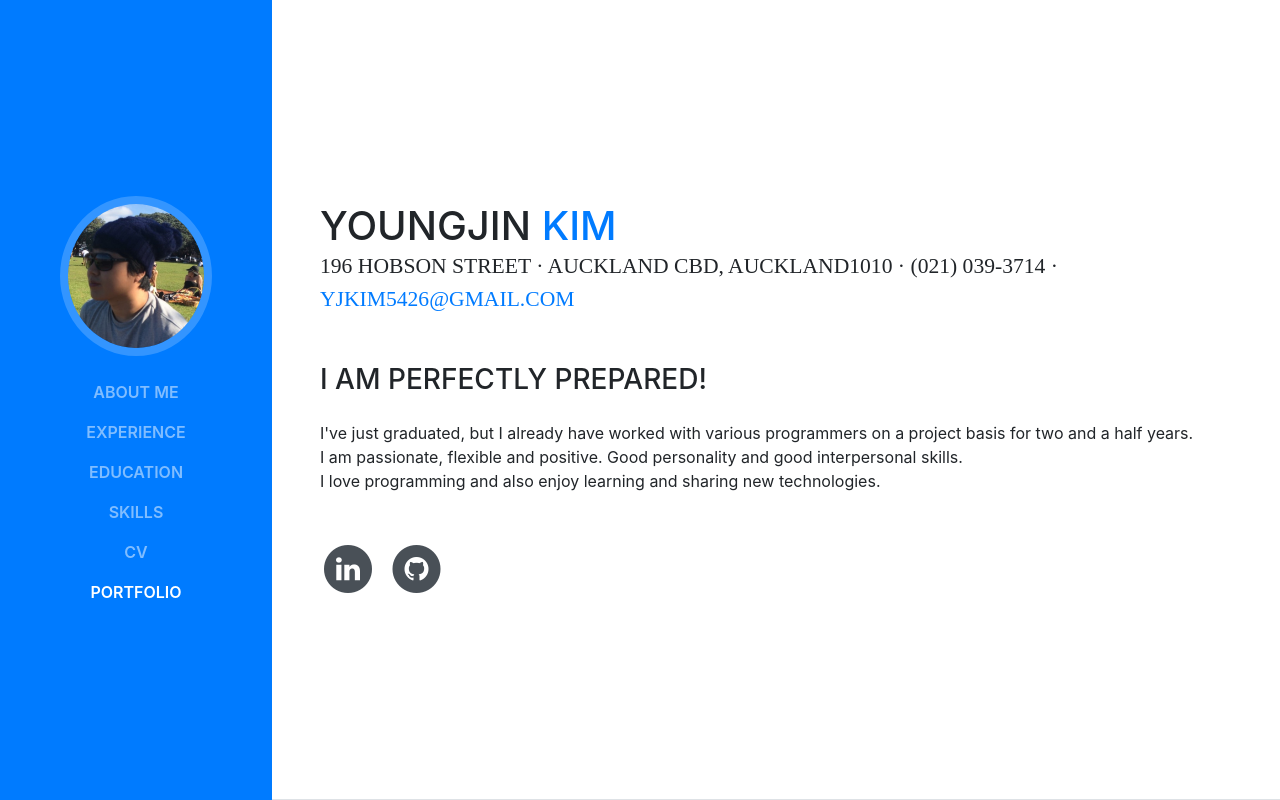
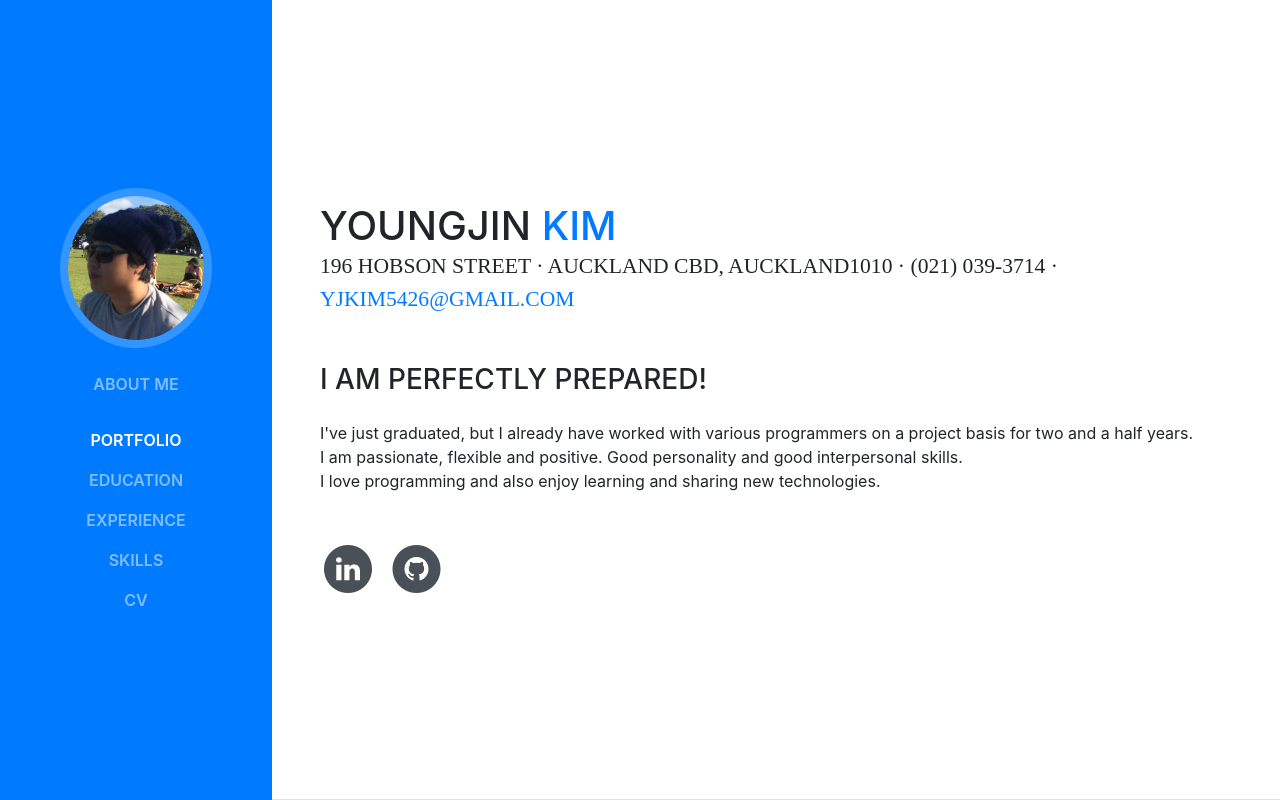
Before and after one commit to yjkim5426/yjkim5426.github.io, a website with bundled scripts: page index.html in a window 1280 px wide. Shown: the top 800 px of the page. Built offline with nearby package versions, Linux system fonts and the light colour scheme; a web font is replaced by a local one.

Commit message:
Change the nav priorities
Original priority
1. ABOUT ME
2. EXPERIENCE
3. EDUCATION
4. SKILLS
5. CV
6. PORTFOLIO

```diff
--- a/index.html
+++ b/index.html
@@ -45,23 +45,24 @@
       <div class="collapse navbar-collapse" id="navbarSupportedContent">
         <ul class="navbar-nav">
           <li class="nav-item">
-            <a class="nav-link js-scroll-trigger" href="#about">About me</a>
+            <a class="nav-link js-scroll-trigger" href="#about">ABOUT ME<menu type="context"></menu></a>
           </li>
           <li class="nav-item">
-            <a class="nav-link js-scroll-trigger" href="#experience">Experience</a>
+            <a class="nav-link js-scroll-trigger" href="#portfolio">PORTFOLIO</a>
           </li>
           <li class="nav-item">
-            <a class="nav-link js-scroll-trigger" href="#education">Education</a>
+            <a class="nav-link js-scroll-trigger" href="#education">EDUCATION</a>
           </li>
           <li class="nav-item">
-            <a class="nav-link js-scroll-trigger" href="#skills">Skills</a>
+            <a class="nav-link js-scroll-trigger" href="#experience">EXPERIENCE</a>
+          </li>
+          <li class="nav-item">
+            <a class="nav-link js-scroll-trigger" href="#skills">SKILLS</a>
           </li>
           <li class="nav-item">
             <a class="nav-link js-scroll-trigger" href="#cv">CV</a>
           </li>
-          <li class="nav-item">
-            <a class="nav-link js-scroll-trigger" href="#portfolio">Portfolio</a>
-          </li>
+
         </ul>
       </div>
     </nav>
```
